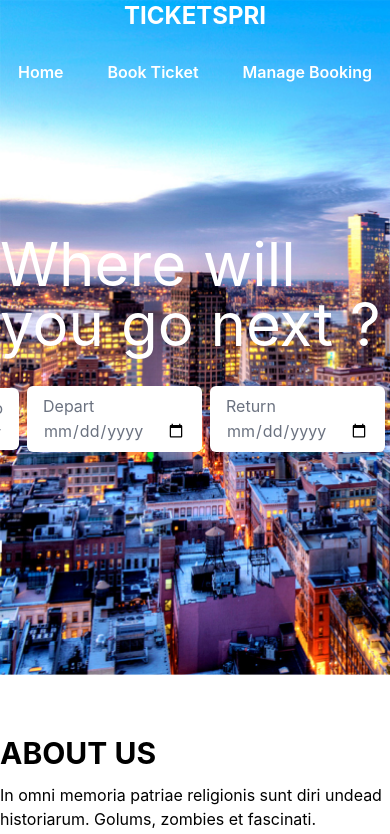
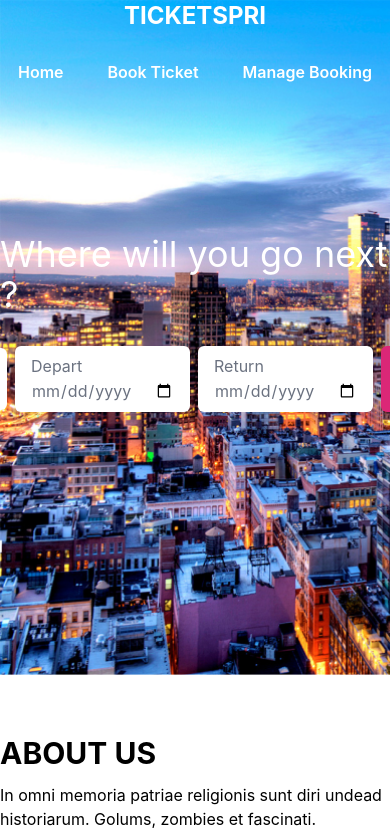
Before and after one commit to SheeTabz/TICKETSPRI, a React (Create React App) app: page / in a window 390 px wide. Shown: the top 834 px of the page. Built offline with nearby package versions, Linux system fonts and the light colour scheme.

Commit message:
Responsiveness to the search div

```diff
--- a/src/components/SearchLoc.jsx
+++ b/src/components/SearchLoc.jsx
@@ -13,12 +13,12 @@ function SearchLoc() {
     }
 console.log(formData)
   return (
-    <div className='mt-[150px] flex flex-col h-full items-center space-y-8'>
-        <h1 className='text-white text-6xl text-'>Where will you go next ?</h1>
+    <div className='mt-[150px] flex flex-col h-full items-center space-y-8 '>
+        <h1 className='text-white md:text-6xl text-4xl'>Where will you go next ?</h1>
         <form className='formsearch '>
 
             <div className='search '>
-                <div className='flex w-full space-x-5 items-center justify-between'>
+                <div className='flex md:w-full  w-fit md:space-x-5 space-x-2 items-center justify-between'>
                <label>From </label>
                <VscArrowSwap/>
           <label>To</label>
```
